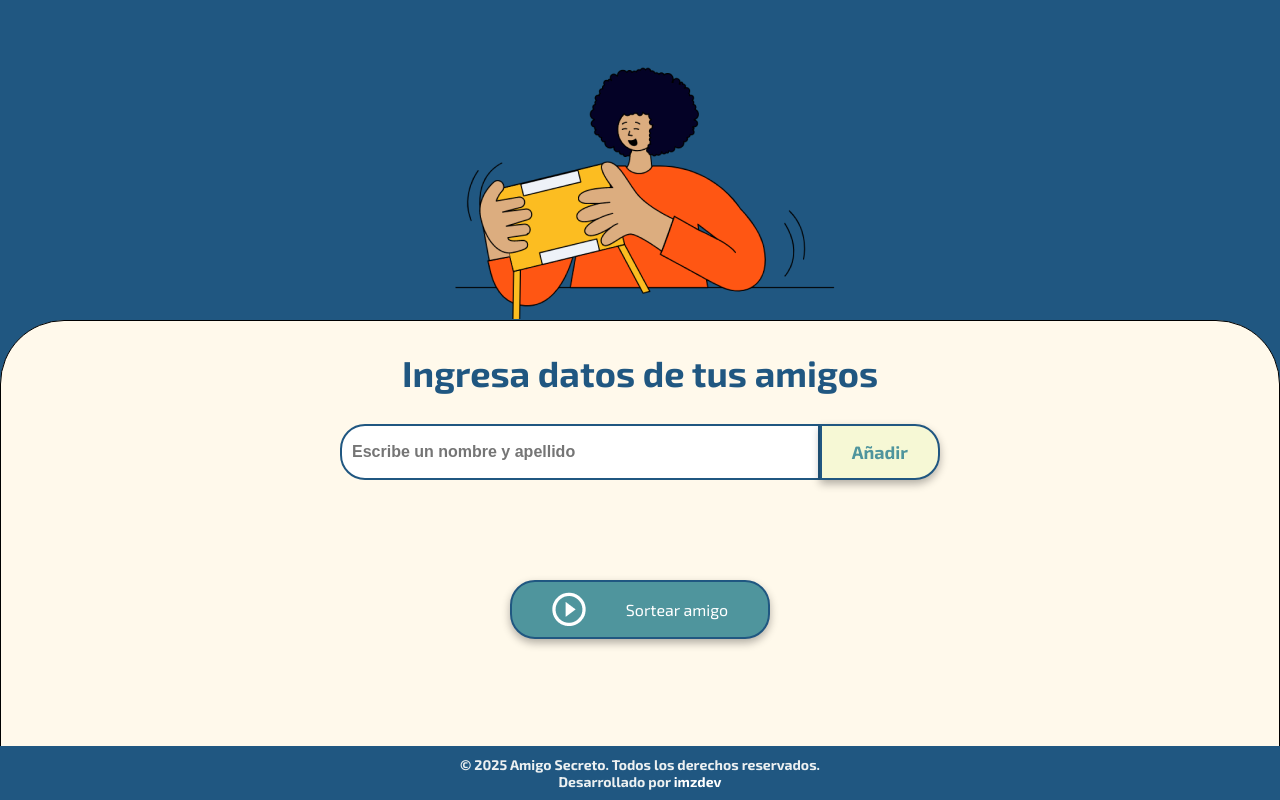
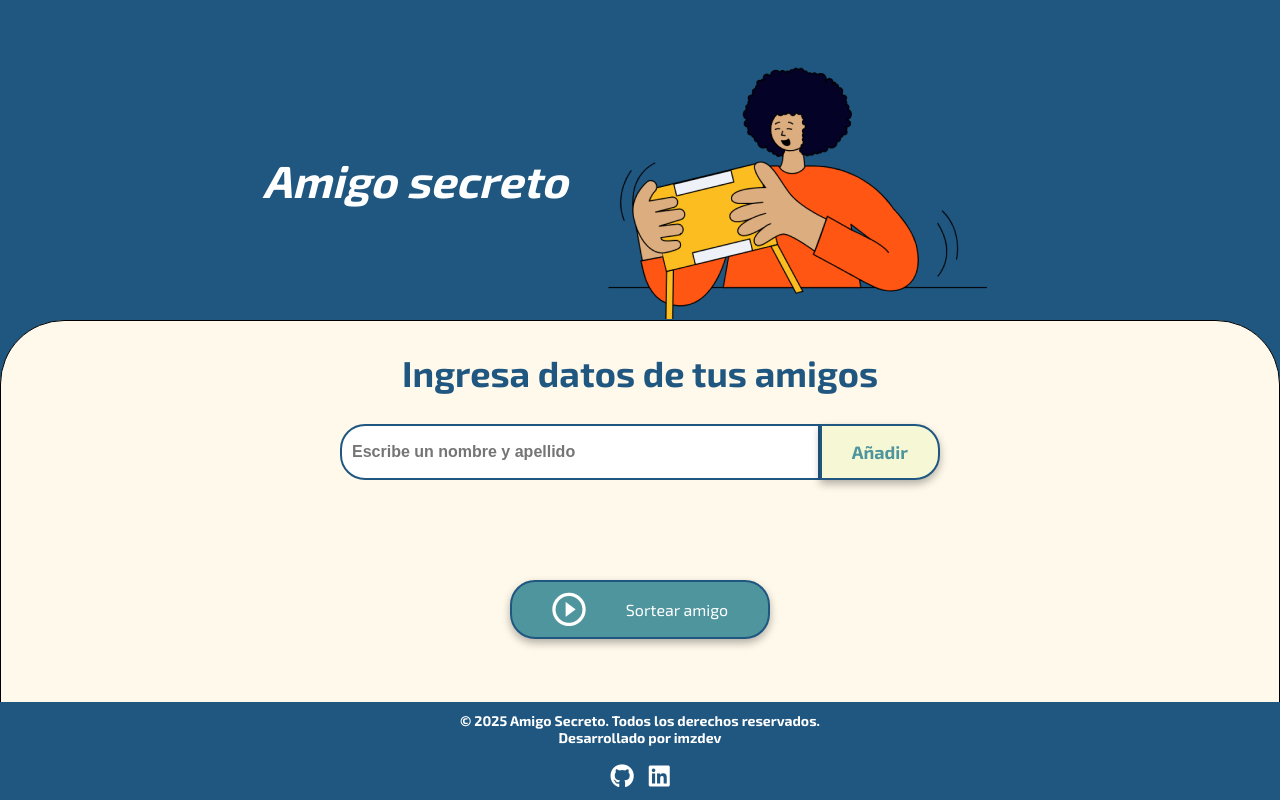
Before and after one commit to imzdev/challenge-aluralatam, a plain HTML site: page challenge-imz-amigosecreto/index.html in a window 1280 px wide. Drawn offline with Linux system fonts and the light colour scheme.

Commit message:
finish challenge by imzdev

```diff
--- a/challenge-imz-amigosecreto/index.html
+++ b/challenge-imz-amigosecreto/index.html
@@ -5,15 +5,18 @@
     <meta name="viewport" content="width=device-width, initial-scale=1.0">
     <!-- Icono navegador -->
     <link rel="icon" href="media/amigo_secreto.png" type="image/png">
+    <!-- Iconos -->
+    <link href="https://cdnjs.cloudflare.com/ajax/libs/font-awesome/6.0.0-beta3/css/all.min.css" rel="stylesheet">
     <!-- Fuente -->
     <link href="https://fonts.googleapis.com/css2?family=Exo+2:wght@400;700&display=swap" rel="stylesheet">
     <!-- Estilo de pagina -->
     <link rel="stylesheet" href="style.css">
-    <title>Amigo Secreto</title>
+    <title>Amigo Secreto by imzdev</title>
 </head>
 <body>
     <main class="main-content">
         <header class="header-banner">
+            <h2 class="header-title">Amigo secreto</h2>
             <img  src="media/amigo_secreto.png" alt="Imagen representativa de amigo secreto">
         </header>
         <section class="input-section">
@@ -35,6 +38,12 @@
     <footer class="footer">
         <p>&copy; 2025 Amigo Secreto. Todos los derechos reservados.</p>
         <p>Desarrollado por <a class="imzdev" href="https://github.com/imzdev" target="_blank" >imzdev</a></p>
+        <div class="redes-sociales">
+            <!--github-->
+            <a href="https://github.com/imzdev/" target="_blank" rel="noopener noreferrer"><i class="fab fa-github"></i></a>
+            <!--linkedin-->
+            <a href="https://www.linkedin.com/in/imzdev/" target="_blank" rel="noopener noreferrer"><i class="fab fa-linkedin"></i></a>
+        </div>
     </footer>
 </body>
 </html>
--- a/challenge-imz-amigosecreto/style.css
+++ b/challenge-imz-amigosecreto/style.css
@@ -6,6 +6,7 @@
     --color-button-hover: #4F959D;
     --color-text: #4F959D;
     --color-white: #FFFFFF;
+    --color-black: #000;
 }
 
 /* Estilos generales */
@@ -38,12 +39,19 @@ body {
     align-items: center;
     padding: 40px 0 0;
 }
+.header-banner{
+    font-size: 30px;
+    font-family: "Exo 2", serif;
+    font-weight: 900;
+    font-style: italic;
+    color: var(--color-white);
+}
 
 /* Sección de entrada */
 .input-section {
     flex: 60%;
     background-color: var(--color-secondary);
-    border: 1px solid #000;
+    border: 1px solid var(--color-black);
     border-radius: 64px 64px 0 0;
     display: flex;
     flex-direction: column;
@@ -129,7 +137,7 @@ button {
 
 .button-add:hover {
     background-color: var(--color-primary);
-    color: #FFFFFF;
+    color: var(--color-white);
 }
 
 /* Listas */
@@ -152,7 +160,7 @@ ul {
     margin-top: 20px; /* Separa el texto de resultado de la lista de nombres */
     font-family: "Exo 2", sans-serif;
     position: relative; /* Permite ajustes sin desbordar */
-    color: #000;
+    color: var(--color-black);
     font-weight: bold;
 }
 
@@ -178,7 +186,7 @@ ul {
 
 .footer {
     background-color: var(--color-primary); /* Color de fondo */
-    color: #ecf0f1; /* Color del texto */
+    color: var(--color-white); /* Color del texto */
     text-align: center;
     padding: 10px 0;
     position: fixed; /* Fijo en la parte inferior */
@@ -195,8 +203,30 @@ ul {
 }
 
 .imzdev:hover{
-    color: var(--color-tertiary);
+    color: var(--color-black);
 }
+
+/* Redes sociales */
+.redes-sociales {
+    display: flex;
+    justify-content: center; /* Centra horizontalmente */
+    align-items: center; /* Centra verticalmente */
+    gap: 15px; /* Espacio entre iconos */
+    margin-top: 15px; /* Asegura separación con el footer */
+}
+
+.redes-sociales a {
+    color: white; /* Haz que el color contraste con el fondo */
+    font-size: 24px; /* Aumenta el tamaño de los íconos */
+    text-decoration: none; /* Elimina subrayado en los enlaces */
+    transition: transform 0.3s, color 0.3s; /* Efectos */
+}
+
+.redes-sociales a:hover {
+    transform: scale(1.2); /* Efecto de zoom */
+    color: var(--color-black); /* Cambia el color al pasar el cursor */
+}
+
 
 /* Ajustes para pantallas pequeñas */
 @media (max-width: 768px) {
```
